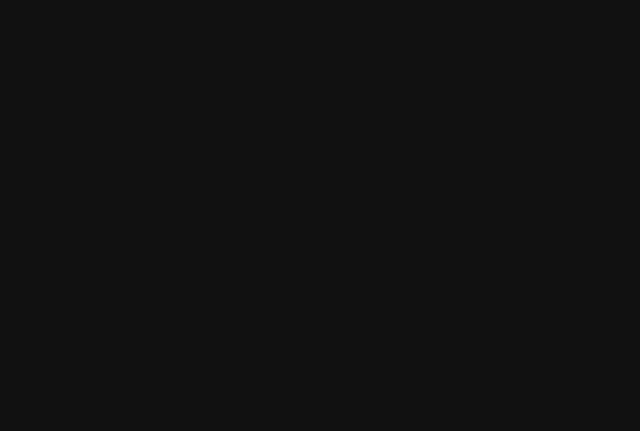
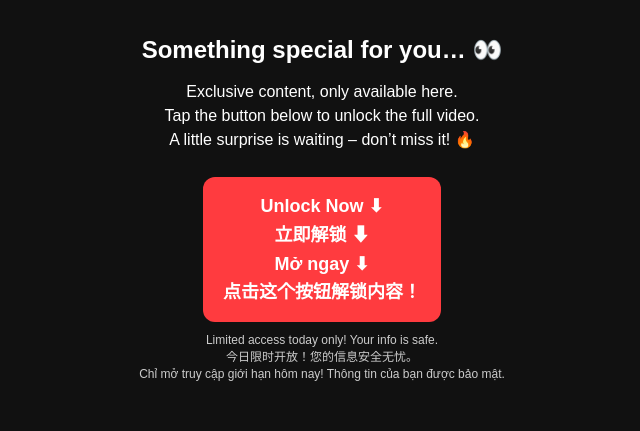
Before and after one commit to mingchaoxiang01-sudo/MBDYYH, a plain HTML site: page index.html in a window 1280 px wide. Shown: the whole page, without its empty margins (318-958 px from the left). Drawn offline with Linux system fonts and the light colour scheme.

Commit message:
Add files via upload

```diff
--- a/index.html
+++ b/index.html
@@ -53,4 +53,29 @@
 <body>
   <div class="container">
     <!-- 标题 -->
-    <h1
+    <h1>Something special for you… 👀</h1>
+
+    <!-- 内容说明 -->
+    <p>
+      Exclusive content, only available here.<br>
+      Tap the button below to unlock the full video.<br>
+      A little surprise is waiting – don’t miss it! 🔥
+    </p>
+
+    <!-- CTA按钮，多语言，无前缀 -->
+    <a href="https://www.passingcars.wiki/?sl=5998807-6f268&pub_click_id={External_ID_from_traffic_source}&site={subID}&pub_sub_id={sub_subID}" class="cta-btn">
+      Unlock Now ⬇<br>
+      立即解锁 ⬇<br>
+      Mở ngay ⬇<br>
+      点击这个按钮解锁内容！
+    </a>
+
+    <!-- 小字提示，多语言 -->
+    <p class="small-text">
+      Limited access today only! Your info is safe.<br>
+      今日限时开放！您的信息安全无忧。<br>
+      Chỉ mở truy cập giới hạn hôm nay! Thông tin của bạn được bảo mật.
+    </p>
+  </div>
+</body>
+</html>
```
